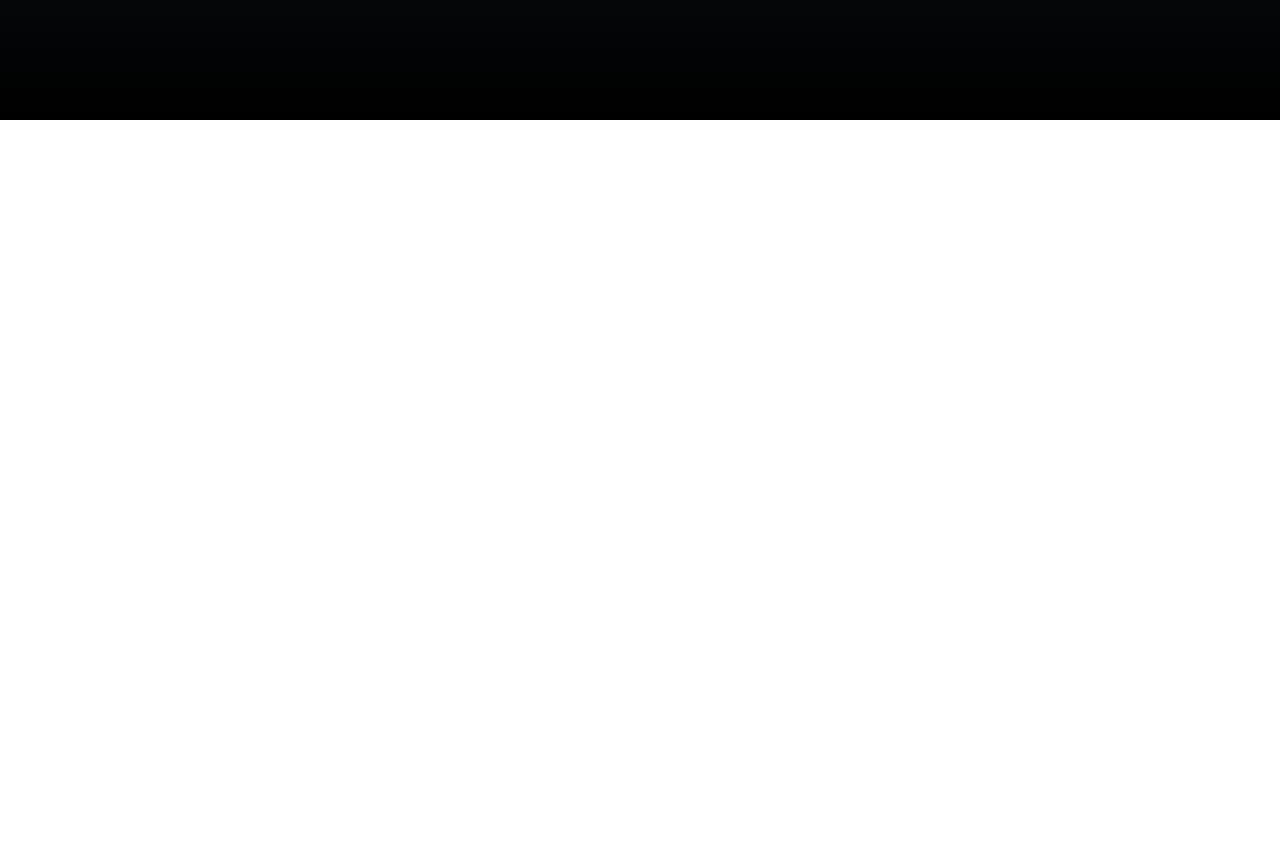
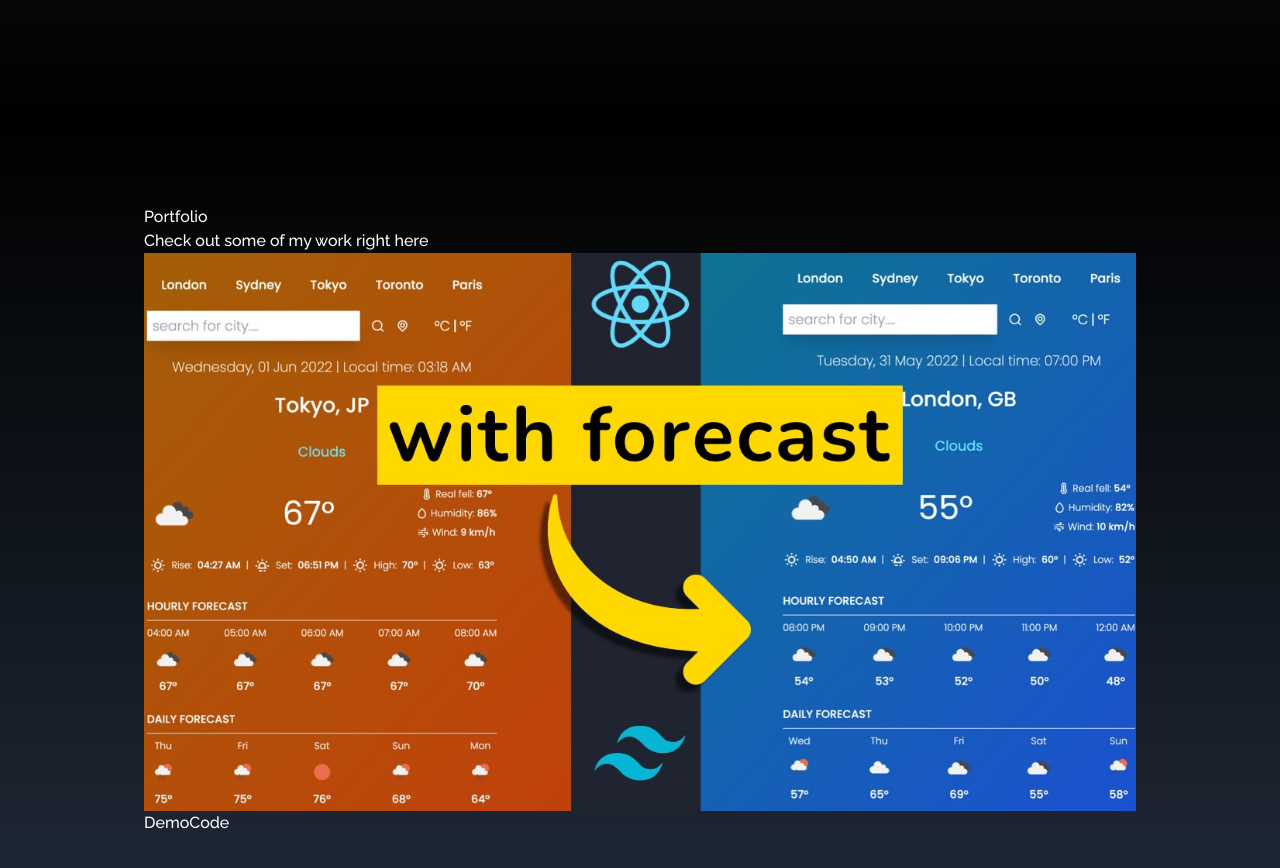
Before and after one commit to masudfcs1/ReactJs_Portfolio, a React (Create React App) app: page / in a window 1280 px wide. Shown: the part 1480-2348 px from the top of the page. Before the commit the page ends 1600 px from the top, so only its background shows below. Built offline with nearby package versions, Linux system fonts and the light colour scheme.

Commit message:
Portfolio

```diff
--- a/src/App.jsx
+++ b/src/App.jsx
@@ -1,6 +1,7 @@
 import About from "./components/About";
 import Home from "./components/Home";
 import NavBar from "./components/NavBar";
+import Portfolio from "./components/Portfolio";
 import SocialLinks from "./components/SocialLinks";
 import style from "./index.css";
 
@@ -11,6 +12,7 @@ function App() {
       <NavBar />
       <Home />
       <About />
+      <Portfolio />
       <SocialLinks />
     </div>
   );
--- a/src/components/About.jsx
+++ b/src/components/About.jsx
@@ -10,7 +10,7 @@ const About = () => {
         className=" max-w-screen-lg p-4 mx-a
        flex flex-col w-full h-full"
       >
-        <div className="text-4xl font-bold inline border-b- border-gray-500">
+        <div className="text-4xl font-bold inline border-b-4 border-gray-500">
           <p>About</p>
         </div>
         <p className="text-xl mt-20">
--- /dev/null
+++ b/src/components/Portfolio.jsx
@@ -0,0 +1,35 @@
+import React from "react";
+import arrDestruct from "../assets/portfolio/arrayDestruct.jpg";
+import installNode from "../assets/portfolio/installNode.jpg";
+import navbar from "../assets/portfolio/navbar.jpg";
+import reactParallax from "../assets/portfolio/reactParallax.jpg";
+import reactSmooth from "../assets/portfolio/reactSmooth.jpg";
+import reactWeather from "../assets/portfolio/reactWeather.jpg";
+import usestate from "../assets/portfolio/usestate.jpg";
+
+const Portfolio = () => {
+  return (
+    <div
+      name="Portfolio"
+      className=" bg-gradient-to-b from-black to-gray-800 w-full text-white md:h-screen "
+    >
+      <div className=" max-w-screen-lg p-4 mx-auto flex flex-col justify-center w-full h-full ">
+        <div>
+          <p>Portfolio</p>
+          <p>Check out some of my work right here</p>
+        </div>
+        <div>
+          <div>
+            <img src={reactWeather} alt="" />
+            <div>
+              <button>Demo</button>
+              <button>Code</button>
+            </div>
+          </div>
+        </div>
+      </div>
+    </div>
+  );
+};
+
+export default Portfolio;
```
